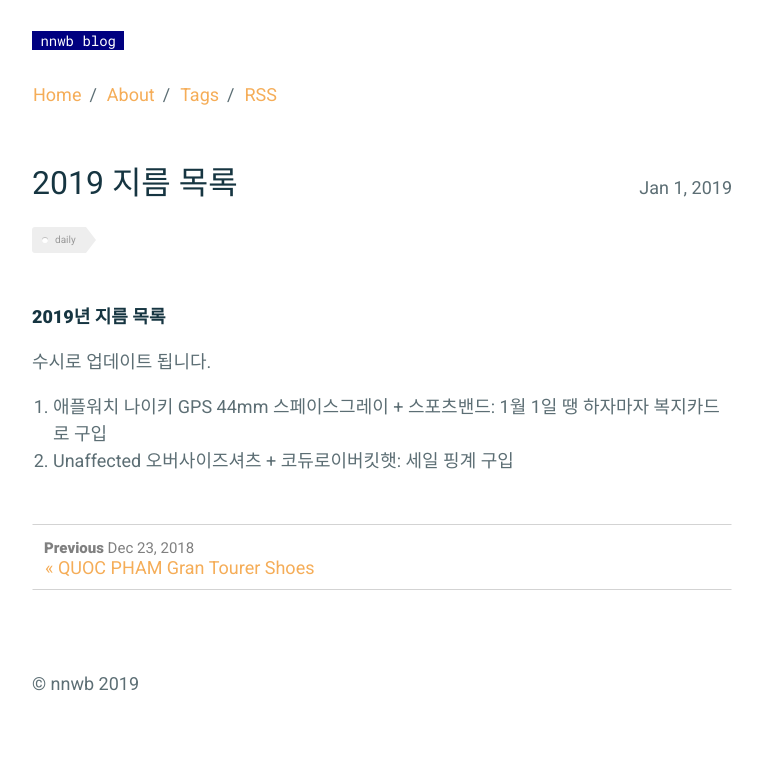
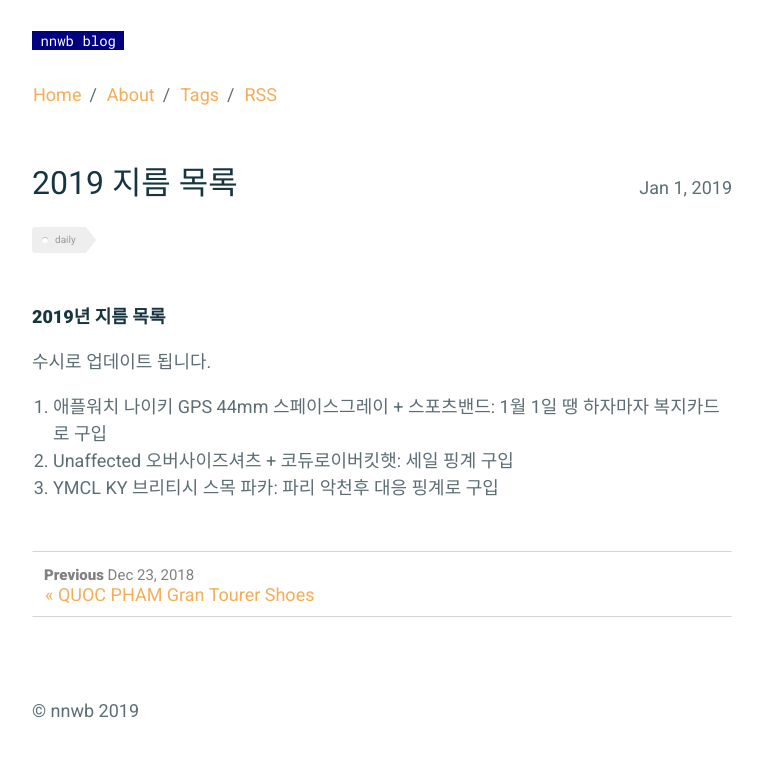
Before and after one commit to nnwb/nnwb.github.io, a Jekyll site: the page built from _posts/2019-01-01-2019buy.md, in a window 1280 px wide. Shown: the top 757 px of the page, without its empty margins (258-1020 px from the left). Built offline with Jekyll 4.4.1, drawn with Linux system fonts in a browser that asks for light colours; comment, search, counter and statistics services are not loaded.

Commit message:
Update 2019-01-01-2019buy.md

```diff
--- a/_posts/2019-01-01-2019buy.md
+++ b/_posts/2019-01-01-2019buy.md
@@ -11,4 +11,5 @@ comments: true
 수시로 업데이트 됩니다.
 
 1. 애플워치 나이키 GPS 44mm 스페이스그레이 + 스포츠밴드: 1월 1일 땡 하자마자 복지카드로 구입
-2.  Unaffected 오버사이즈셔츠 + 코듀로이버킷햇: 세일 핑계 구입
+2. Unaffected 오버사이즈셔츠 + 코듀로이버킷햇: 세일 핑계 구입
+3. YMCL KY 브리티시 스목 파카: 파리 악천후 대응 핑계로 구입
```
